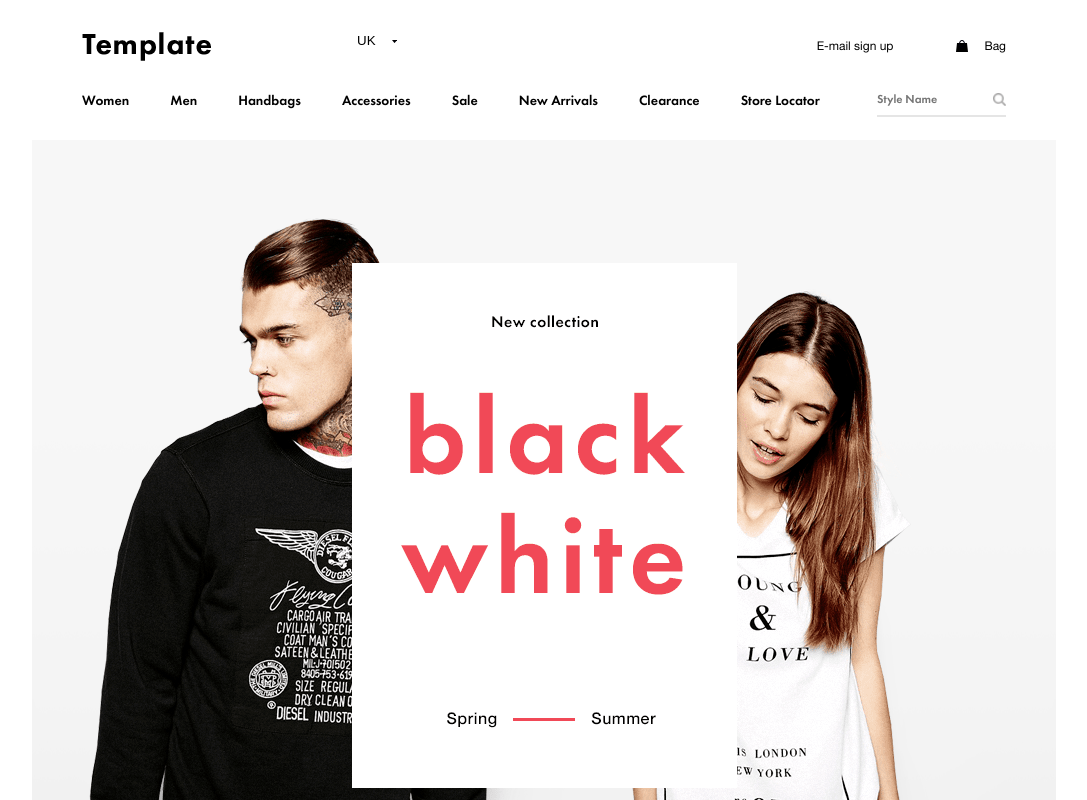
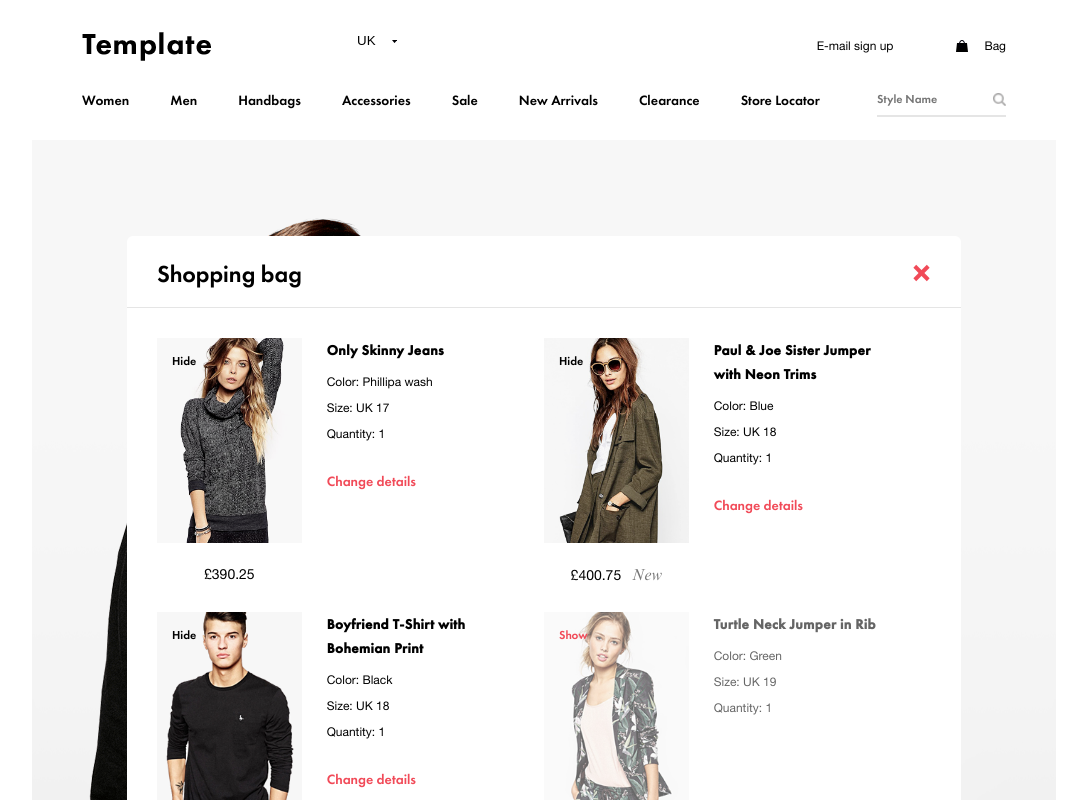
Before and after one commit to statesmans/shop-template, a website: page index.html in a window 1280 px wide. Both pictures are taken after a click on the link "Bag". Shown: the top 800 px of the page, without its empty margins (96-1183 px from the left). Drawn offline with nearby package versions, Linux system fonts and the light colour scheme; files that its build step writes are made by us from their sources.

Commit message:
edit link

```diff
--- a/index.html
+++ b/index.html
@@ -6,6 +6,7 @@
     <title>Template</title>
     <link rel="stylesheet" type="text/css" href="slick-1.8.1/slick/slick.css"/>
     <link rel="stylesheet" type="text/css" href="slick-1.8.1/slick/slick-theme.css"/>
+    <link rel="stylesheet" href="css/buy-bag.css">
     <link rel="stylesheet" href="css/main.css">
 </head>
 <body>
@@ -27,7 +28,7 @@
                     </div>
                     <div class="header__inner-right">
                         <a class="header__sign" href="#">E-mail sign up</a>
-                        <a class="header__purchases" href="#">Bag</a>
+                        <a class="header__purchases" id="header__purchases" href="#">Bag</a>
                     </div>
 
                 </div>
@@ -211,6 +212,88 @@
             </div>
         </div>
     </footer>
+    <section class="modal-buy" id="modal-buy">
+        <section class="buy-bag">
+            <div class="buy-bag__title-block">
+                <h2 class="buy-bag__title">Shopping bag</h2>
+                <div class="buy-bag__close-btn" id="close-btn"></div>
+            </div>
+            <div class="buy-bag__wraper">
+                <div class="buy-bag__item">
+                    <div class="buy-bag__image-block">
+                        <img src="img/card7.png" alt="">
+                        <p class="buy-bag__item-state">Hide</p>
+                        <p class="buy-bag__item-price">£390.25</p>
+                    </div>
+                    <div class="buy-bag__item-info">
+                        <h3 class="buy-bag__item-title">Only Skinny<br> Jeans</h3>
+                        <p class="buy-bag__item-color">Color: Phillipa wash</p>
+                        <p class="buy-bag__item-size">Size: UK 17</p>
+                        <p class="buy-bag__item-quantity">Quantity: 1</p>
+                        <div class="buy-bag__item-change">Change details</div>
+                    </div>
+                </div>
+                <div class="buy-bag__item">
+                    <div class="buy-bag__image-block">
+                        <img src="img/card3.png" alt="">
+                        <p class="buy-bag__item-state">Hide</p>
+                        <p class="buy-bag__item-price">£400.75 <span class="buy-bag__item-status">New</span></p>
+                    </div>
+                    <div class="buy-bag__item-info">
+                        <h3 class="buy-bag__item-title">Paul & Joe Sister Jumper with Neon Trims</h3>
+                        <p class="buy-bag__item-color">Color: Blue</p>
+                        <p class="buy-bag__item-size">Size: UK 18</p>
+                        <p class="buy-bag__item-quantity">Quantity: 1</p>
+                        <div class="buy-bag__item-change">Change details</div>
+                    </div>
+                </div>
+                <div class="buy-bag__item">
+                    <div class="buy-bag__image-block">
+                        <img src="img/card-bg2.png" alt="">
+                        <p class="buy-bag__item-state">Hide </p>
+                        <p class="buy-bag__item-price">£849.50 <span class="buy-bag__item-status">New</span></p>
+                    </div>
+                    <div class="buy-bag__item-info">
+                        <h3 class="buy-bag__item-title">Boyfriend T-Shirt with Bohemian Print</h3>
+                        <p class="buy-bag__item-color">Color: Black</p>
+                        <p class="buy-bag__item-size">Size: UK 18</p>
+                        <p class="buy-bag__item-quantity">Quantity: 1</p>
+                        <div class="buy-bag__item-change">Change details</div>
+                    </div>
+                </div>
+                <div class="buy-bag__item buy-bag__item--delete">
+                    <div class="buy-bag__image-block">
+                        <img src="img/card-bg4.png" alt="">
+                        <p class="buy-bag__item-state">Show</p>
+                        <p class="buy-bag__item-price">£176.35</p>
+                    </div>
+                    <div class="buy-bag__item-info">
+                        <h3 class="buy-bag__item-title">Turtle Neck Jumper in Rib</h3>
+                        <p class="buy-bag__item-color">Color: Green</p>
+                        <p class="buy-bag__item-size">Size: UK 19</p>
+                        <p class="buy-bag__item-quantity">Quantity: 1</p>
+                        <div class="buy-bag__item-change">Change details</div>
+                    </div>
+                </div>
+            </div>
+            <p class="buy-bag__attention-deliv">
+                You've qualified for Free UK Next Day Delivery on your order.
+                Don't forget to enter the code nexday at checkout
+            </p>
+            <section class="pay-block">
+                <div class="pay-block__remove-save">
+                    <a href="#" class="pay-block__save">Save bag</a>
+                    <a href="#" class="pay-block__remove">Empty bag</a>
+                </div>
+                <a href='#' class="pay-block__buy-btn">
+                    Buy now
+                </a>
+                <div class="pay-block__cost">
+                    <p class="total-text">Total Cost</p>
+                    <p class="total-cost">£1 640.50</p>
+                </div>
+            </section>
+        </section>
     <script type="text/javascript" src="//code.jquery.com/jquery-1.11.0.min.js"></script>
     <script type="text/javascript" src="//code.jquery.com/jquery-migrate-1.2.1.min.js"></script>
     <script type="text/javascript" src="slick-1.8.1/slick/slick.min.js"></script>
```
